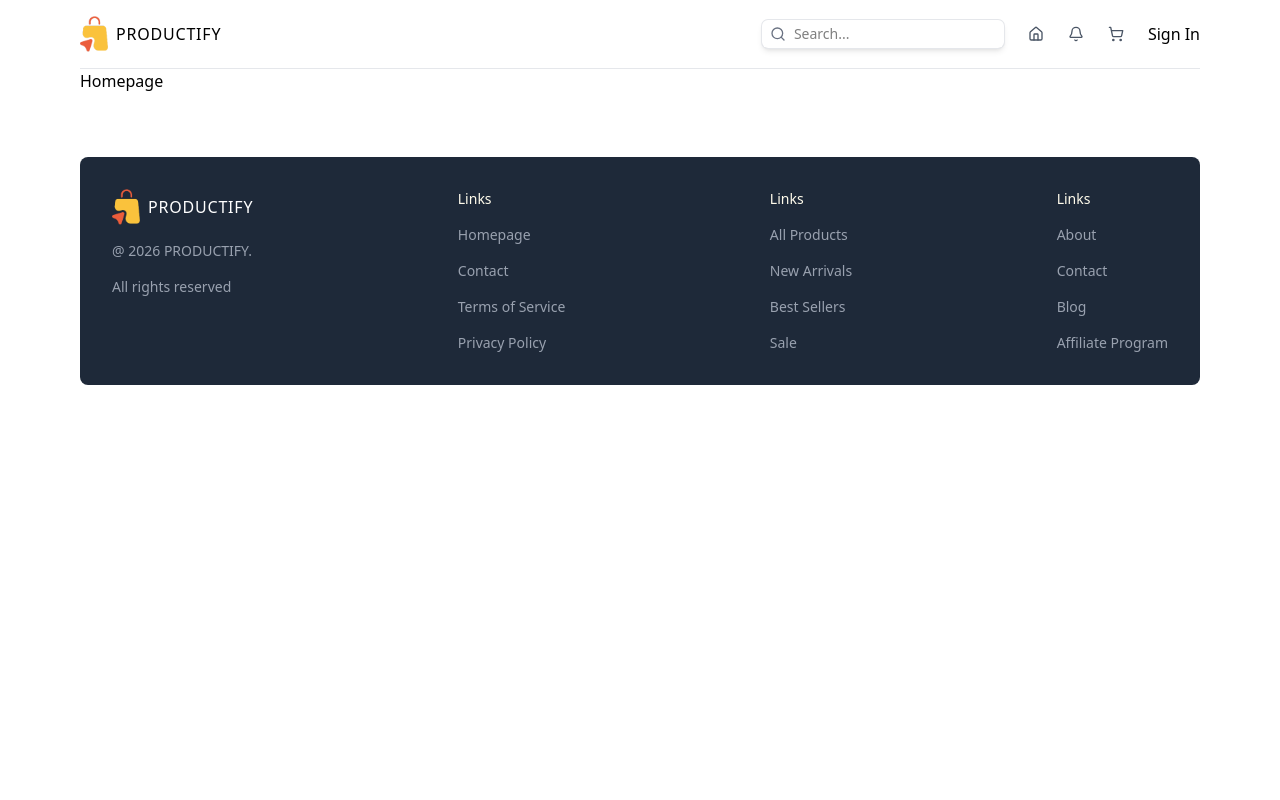
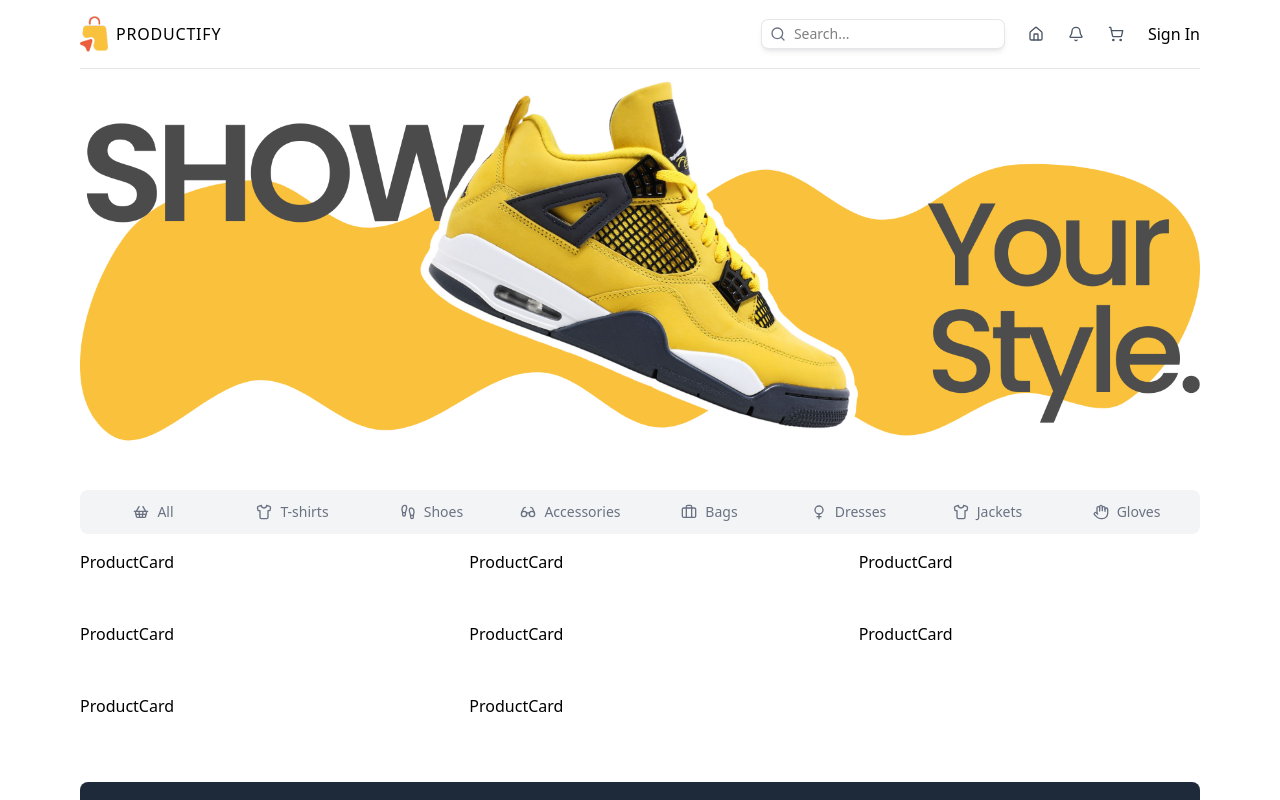
Before and after one commit to Zack289/ecom-ui, a Next.js app in the folder client/: page / in a window 1280 px wide. Shown: the top 800 px of the page. Built offline with nearby package versions, Linux system fonts and the light colour scheme.

Commit message:
Added the types for the products and added the category component

```diff
--- a/client/src/app/page.tsx
+++ b/client/src/app/page.tsx
@@ -1,6 +1,14 @@
+import ProductList from "@/component/ProductList"
+import Image from "next/image"
+
 const Homepage = () => {
   return (
-    <div className=''>Homepage</div>
+    <div className=''>
+      <div className="relative aspect-3/1 mb-12">
+        <Image src='/featured.png' alt="Featured product" fill/>
+      </div>
+      <ProductList />
+    </div>
   )
 }
 
--- /dev/null
+++ b/client/src/component/Categories.tsx
@@ -0,0 +1,86 @@
+"use client";
+
+import {
+  Footprints,
+  Glasses,
+  Briefcase,
+  Shirt,
+  ShoppingBasket,
+  Hand,
+  Venus,
+} from "lucide-react";
+import { usePathname, useRouter, useSearchParams } from "next/navigation";
+
+const categories = [
+  {
+    name: "All",
+    icon: <ShoppingBasket className="w-4 h-4" />,
+    slug: "all",
+  },
+  {
+    name: "T-shirts",
+    icon: <Shirt className="w-4 h-4" />,
+    slug: "t-shirts",
+  },
+  {
+    name: "Shoes",
+    icon: <Footprints className="w-4 h-4" />,
+    slug: "shoes",
+  },
+  {
+    name: "Accessories",
+    icon: <Glasses className="w-4 h-4" />,
+    slug: "accessories",
+  },
+  {
+    name: "Bags",
+    icon: <Briefcase className="w-4 h-4" />,
+    slug: "bags",
+  },
+  {
+    name: "Dresses",
+    icon: <Venus className="w-4 h-4" />,
+    slug: "dresses",
+  },
+  {
+    name: "Jackets",
+    icon: <Shirt className="w-4 h-4" />,
+    slug: "jackets",
+  },
+  {
+    name: "Gloves",
+    icon: <Hand className="w-4 h-4" />,
+    slug: "gloves",
+  },
+];
+
+const Categories = () => {
+  const SearchParams = useSearchParams();
+  const router = useRouter();
+  const pathName = usePathname(); //give the current path
+
+  const selectCategory = SearchParams.get("category");
+
+  const handleChange = (value: string | null) => {
+    const params = new URLSearchParams(SearchParams);
+    params.set("category", value || "all");
+    router.push(`${pathName}?${params.toString()}`, { scroll: false });
+  };
+
+  return (
+    <div className="grid grid-cols-2 sm:grid-col md:grid-cols-4 lg:grid-cols-6 xl:grid-cols-8 gap-2 bg-gray-100 p-2 rounded-lg mb-4 text-sm">
+      {categories.map((category) => (
+        <div
+          key={category.name}
+          onClick={() => handleChange(category.slug)}
+          className={`flex items-center justify-center gap-2 cursor-pointer px-2 py-1 rounded-md ${category.slug === selectCategory ? "bg-white" : "text-gray-500"}`}
+        >
+          {category.icon}
+          {category.name}
+        </div>
+      ))}
+    </div>
+  );
+};
+
+export default Categories;
--- /dev/null
+++ b/client/src/component/ProductCard.tsx
@@ -0,0 +1,11 @@
+"use client"
+
+import { ProductType } from "@/types";
+
+const ProductCard = ({product}:{product:ProductType}) => {
+  return (
+    <div>ProductCard</div>
+  );
+};
+
+export default ProductCard;
--- /dev/null
+++ b/client/src/component/ProductList.tsx
@@ -0,0 +1,130 @@
+import { ProductsType } from "@/types";
+import Categories from "./Categories";
+import ProductCard from "./ProductCard";
+
+// TEMPORARY
+const products: ProductsType = [
+  {
+    id: 1,
+    name: "Adidas CoreFit T-Shirt",
+    shortDescription:
+      "Lorem ipsum dolor sit amet consect adipisicing elit lorem ipsum dolor sit.",
+    description:
+      "Lorem ipsum dolor sit amet consect adipisicing elit lorem ipsum dolor sit. Lorem ipsum dolor sit amet consect adipisicing elit lorem ipsum dolor sit. Lorem ipsum dolor sit amet consect adipisicing elit lorem ipsum dolor sit.",
+    price: 39.9,
+    sizes: ["s", "m", "l", "xl", "xxl"],
+    colors: ["gray", "purple", "green"],
+    images: {
+      gray: "/products/1g.png",
+      purple: "/products/1p.png",
+      green: "/products/1gr.png",
+    },
+  },
+  {
+    id: 2,
+    name: "Puma Ultra Warm Zip",
+    shortDescription:
+      "Lorem ipsum dolor sit amet consect adipisicing elit lorem ipsum dolor sit.",
+    description:
+      "Lorem ipsum dolor sit amet consect adipisicing elit lorem ipsum dolor sit. Lorem ipsum dolor sit amet consect adipisicing elit lorem ipsum dolor sit. Lorem ipsum dolor sit amet consect adipisicing elit lorem ipsum dolor sit.",
+    price: 59.9,
+    sizes: ["s", "m", "l", "xl"],
+    colors: ["gray", "green"],
+    images: { gray: "/products/2g.png", green: "/products/2gr.png" },
+  },
+  {
+    id: 3,
+    name: "Nike Air Essentials Pullover",
+    shortDescription:
+      "Lorem ipsum dolor sit amet consect adipisicing elit lorem ipsum dolor sit.",
+    description:
+      "Lorem ipsum dolor sit amet consect adipisicing elit lorem ipsum dolor sit. Lorem ipsum dolor sit amet consect adipisicing elit lorem ipsum dolor sit. Lorem ipsum dolor sit amet consect adipisicing elit lorem ipsum dolor sit.",
+    price: 69.9,
+    sizes: ["s", "m", "l"],
+    colors: ["green", "blue", "black"],
+    images: {
+      green: "/products/3gr.png",
+      blue: "/products/3b.png",
+      black: "/products/3bl.png",
+    },
+  },
+  {
+    id: 4,
+    name: "Nike Dri Flex T-Shirt",
+    shortDescription:
+      "Lorem ipsum dolor sit amet consect adipisicing elit lorem ipsum dolor sit.",
+    description:
+      "Lorem ipsum dolor sit amet consect adipisicing elit lorem ipsum dolor sit. Lorem ipsum dolor sit amet consect adipisicing elit lorem ipsum dolor sit. Lorem ipsum dolor sit amet consect adipisicing elit lorem ipsum dolor sit.",
+    price: 29.9,
+    sizes: ["s", "m", "l"],
+    colors: ["white", "pink"],
+    images: { white: "/products/4w.png", pink: "/products/4p.png" },
+  },
+  {
+    id: 5,
+    name: "Under Armour StormFleece",
+    shortDescription:
+      "Lorem ipsum dolor sit amet consect adipisicing elit lorem ipsum dolor sit.",
+    description:
+      "Lorem ipsum dolor sit amet consect adipisicing elit lorem ipsum dolor sit. Lorem ipsum dolor sit amet consect adipisicing elit lorem ipsum dolor sit. Lorem ipsum dolor sit amet consect adipisicing elit lorem ipsum dolor sit.",
+    price: 49.9,
+    sizes: ["s", "m", "l"],
+    colors: ["red", "orange", "black"],
+    images: {
+      red: "/products/5r.png",
+      orange: "/products/5o.png",
+      black: "/products/5bl.png",
+    },
+  },
+  {
+    id: 6,
+    name: "Nike Air Max 270",
+    shortDescription:
+      "Lorem ipsum dolor sit amet consect adipisicing elit lorem ipsum dolor sit.",
+    description:
+      "Lorem ipsum dolor sit amet consect adipisicing elit lorem ipsum dolor sit. Lorem ipsum dolor sit amet consect adipisicing elit lorem ipsum dolor sit. Lorem ipsum dolor sit amet consect adipisicing elit lorem ipsum dolor sit.",
+    price: 59.9,
+    sizes: ["40", "42", "43", "44"],
+    colors: ["gray", "white"],
+    images: { gray: "/products/6g.png", white: "/products/6w.png" },
+  },
+  {
+    id: 7,
+    name: "Nike Ultraboost Pulse ",
+    shortDescription:
+      "Lorem ipsum dolor sit amet consect adipisicing elit lorem ipsum dolor sit.",
+    description:
+      "Lorem ipsum dolor sit amet consect adipisicing elit lorem ipsum dolor sit. Lorem ipsum dolor sit amet consect adipisicing elit lorem ipsum dolor sit. Lorem ipsum dolor sit amet consect adipisicing elit lorem ipsum dolor sit.",
+    price: 69.9,
+    sizes: ["40", "42", "43"],
+    colors: ["gray", "pink"],
+    images: { gray: "/products/7g.png", pink: "/products/7p.png" },
+  },
+  {
+    id: 8,
+    name: "Levi’s Classic Denim",
+    shortDescription:
+      "Lorem ipsum dolor sit amet consect adipisicing elit lorem ipsum dolor sit.",
+    description:
+      "Lorem ipsum dolor sit amet consect adipisicing elit lorem ipsum dolor sit. Lorem ipsum dolor sit amet consect adipisicing elit lorem ipsum dolor sit. Lorem ipsum dolor sit amet consect adipisicing elit lorem ipsum dolor sit.",
+    price: 59.9,
+    sizes: ["s", "m", "l"],
+    colors: ["blue", "green"],
+    images: { blue: "/products/8b.png", green: "/products/8gr.png" },
+  },
+];
+
+const ProductList = () => {
+  return (
+    <div className="w-full">
+      <Categories />
+      <div className="grid grid-cols-1 sm:grid-cols-2 xl:grid-cols-3 2xl:grid-cols-4 gap-12">
+        {products.map((product) => (
+          <ProductCard key={product.id} product={product} />
+        ))}
+      </div>
+    </div>
+  );
+};
+
+export default ProductList;
--- /dev/null
+++ b/client/src/types.ts
@@ -0,0 +1,12 @@
+export type ProductType = {
+    id: string | number;
+    name: string;
+    shortDescription: string;
+    description: string;
+    price: number;
+    sizes: string[];
+    colors: string[];
+    images: Record<string, string>;
+}
+
+export type ProductsType = ProductType[];
```
